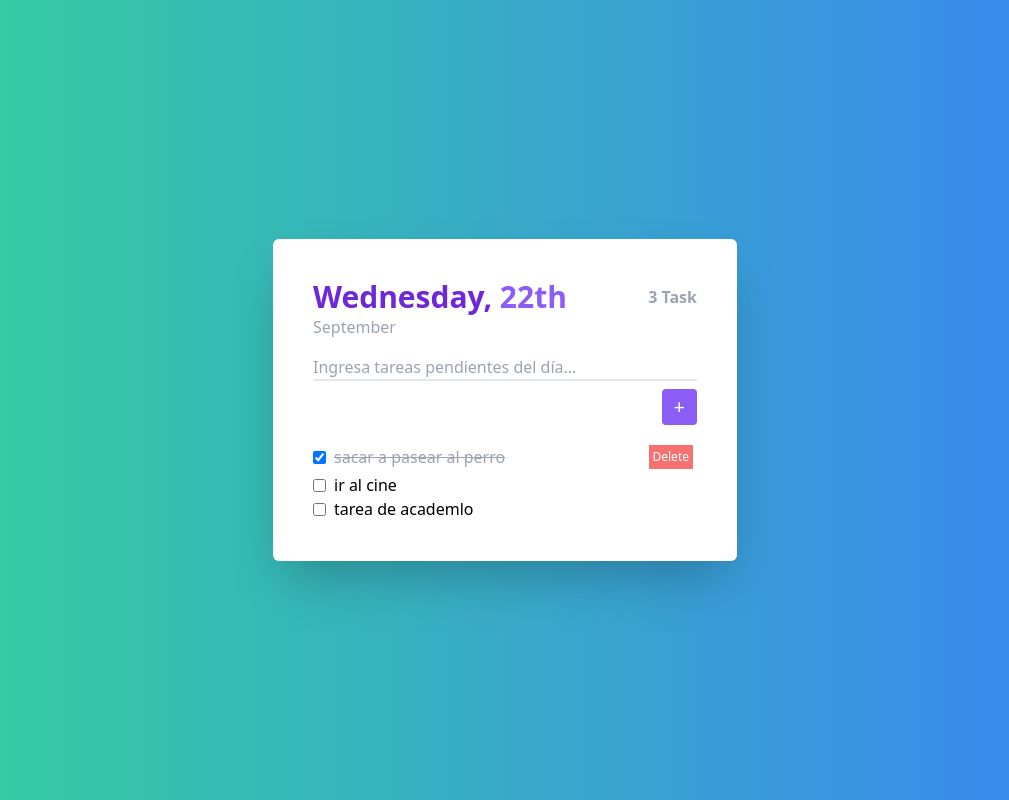
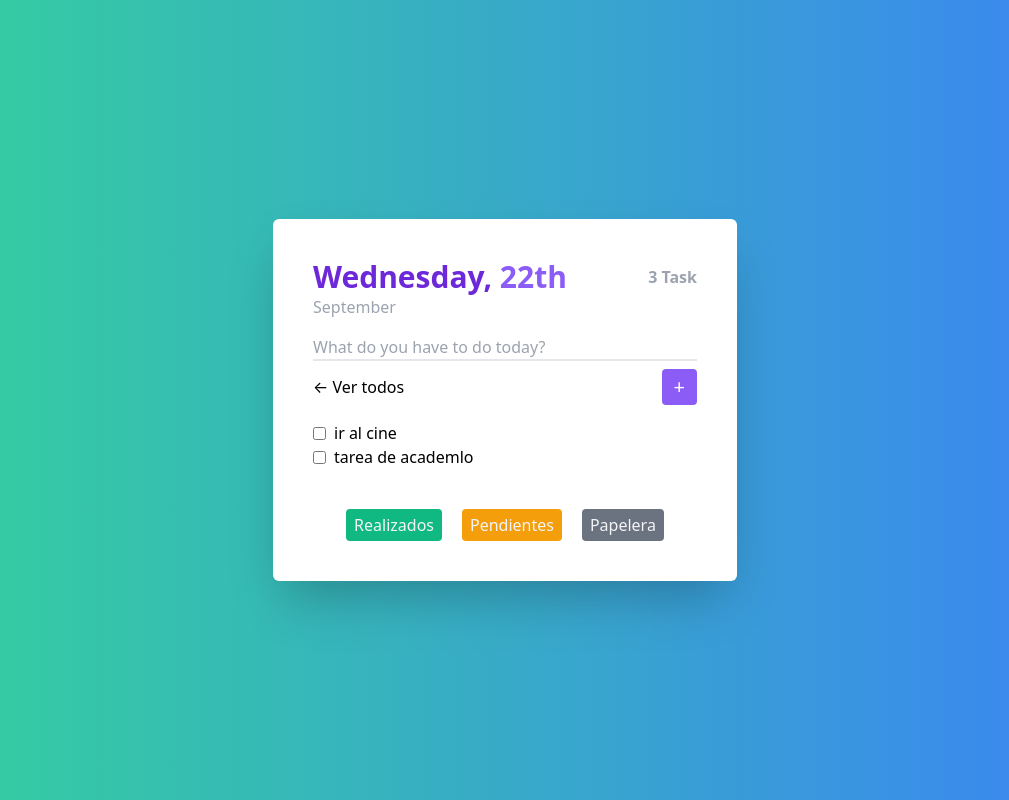
Before and after one commit to franciscovento/crud-list-todo, a React (Create React App) app: page /#/pendientes in a window 1280 px wide. Before the commit this address led to /. Shown: the whole page, without its empty margins (135-1144 px from the left). Built offline with nearby package versions, Linux system fonts and the light colour scheme.

Commit message:
filtros tareas

```diff
--- a/package.json
+++ b/package.json
@@ -9,13 +9,14 @@
     "@testing-library/user-event": "^12.1.10",
     "react": "^17.0.2",
     "react-dom": "^17.0.2",
+    "react-router-dom": "^5.3.0",
     "react-scripts": "4.0.3",
     "web-vitals": "^1.0.1"
   },
   "scripts": {
     "start": "craco start",
-     "build": "craco build",
-     "test": "craco test",
+    "build": "craco build",
+    "test": "craco test",
     "eject": "react-scripts eject"
   },
   "eslintConfig": {
--- /dev/null
+++ b/src/components/Eliminados.js
@@ -0,0 +1,14 @@
+import React from 'react'
+
+const Eliminados = ({task}) => {
+  return (
+    <div className='flex gap-5 items-center justify-between w-72 sm:w-96'>
+        <div className='flex items-center gap-2'>
+        <input type="checkbox" className='checked:bg-red-400' defaultChecked={true} />
+        <h2 className={'line-through text-gray-400'}>{task}</h2>
+    </div>
+</div>
+  )
+}
+
+export default Eliminados
--- /dev/null
+++ b/src/components/Pendientes.js
@@ -0,0 +1,15 @@
+import React from 'react'
+
+const Pendientes = ({task, status, handleUpdate, id, handleDelete}) => {
+  return (
+    <div className='flex gap-5 items-center justify-between w-72 sm:w-96'>
+        <div className='flex items-center gap-2'>
+        <input type="checkbox" className='checked:bg-red-400' checked={status} onChange={()=>handleUpdate(id)} />
+        <h2 className={status? 'line-through text-gray-400' :'' }>{task}</h2>
+        </div>
+        {status? <button onClick={() => handleDelete(id)} className='bg-red-400 text-white p-1 m-1 text-xs'>Delete</button> : ""}
+    </div>
+  )
+}
+
+export default Pendientes
--- /dev/null
+++ b/src/components/Realizados.js
@@ -0,0 +1,15 @@
+import React from 'react'
+
+const Realizados = ({task, status, handleUpdate, id, handleDelete}) => {
+  return (
+    <div className='flex gap-5 items-center justify-between w-72 sm:w-96'>
+        <div className='flex items-center gap-2'>
+        <input type="checkbox" className='checked:bg-red-400' checked={status} onChange={()=>handleUpdate(id)} />
+        <h2 className={status? 'line-through text-gray-400' :'' }>{task}</h2>
+        </div>
+        {status? <button onClick={() => handleDelete(id)} className='bg-red-400 text-white p-1 m-1 text-xs'>Delete</button> : ""}
+    </div>
+  )
+}
+
+export default Realizados
--- a/src/components/TodoContainer.js
+++ b/src/components/TodoContainer.js
@@ -1,17 +1,24 @@
-import {  useState } from "react"
+import {  useEffect, useState } from "react"
 import TodoItem from "./TodoItem"
 import  { Days, Month } from '../services/getDate'
+import Eliminados from "./Eliminados"
+import Realizados from "./Realizados"
+import { HashRouter as Router, Link, Route, Switch } from "react-router-dom"
+import Pendientes from "./Pendientes"
 
 const arrayTask = [
     {
+        id: 1,
         task: "sacar a pasear al perro",
         status: true
     },
     {
+        id: 2,
         task: "ir al cine",
         status: false
     },
     {
+        id: 3,
         task: "tarea de academlo",
         status: false
     }
@@ -25,9 +32,21 @@ const TodoContainer = () => {
 
     const [tareas, setTareas] = useState(arrayTask);
     const [currentTask, setCurrentTask] = useState("");
+    const [eliminados, setEliminados] = useState("");
+    const [contador, setContador] = useState(4);
 
+    useEffect(()=> {
+        if (localStorage.getItem("taks")) {
+            const dataLocalStorage = localStorage.getItem("taks");
+           setTareas(JSON.parse(dataLocalStorage));
+        }
 
+        if(localStorage.getItem("eliminados")){
+            const eliminadosLocalStorage = localStorage.getItem("eliminados");
+            setEliminados(JSON.parse(eliminadosLocalStorage))
+        }
 
+    },[])
 
 
     const handleChangue = (e) => {
@@ -37,37 +56,54 @@ const TodoContainer = () => {
 
     const handleSubmit = (e) => {
         e.preventDefault();
+        setContador(prev => prev + 1);
         if(currentTask !== ""){
-
-        setTareas([...tareas, {task: currentTask, status: false}])
+        setTareas([...tareas, {id:contador, task: currentTask, status: false}])
        setCurrentTask("");
         }else{
             alert("Debes ingresar una tarea");
         }
     }
 
+
+
     const handleDelete = (id) => {
         const deleteTodos = [...tareas];
+        const itemDelete = deleteTodos.findIndex(x => x.id === id);
+        const item = deleteTodos.find(x => x.id === id)
+        deleteTodos.splice(itemDelete, 1);
+        setEliminados([...eliminados, item])
+        setTareas(deleteTodos);
 
-        deleteTodos.splice(id, 1);
-
-        setTareas(deleteTodos);
     }
 
     const handleUpdate = (id) => {
         const updateTodos = [...tareas];
-        updateTodos.splice(id, 1, {task: tareas[id].task, status: !tareas[id].status})
+        const itemUpdate = updateTodos.findIndex(x => x.id === id)
+        let item = updateTodos.find(x => x.id === id)
+         item = {...item, status: !item.status}
+        updateTodos.splice(itemUpdate, 1, item)
         setTareas(updateTodos);
 
     }
+
+
 
 const month = Month[new Date().getMonth()];
 const date = new Date().getDate();
 const day = Days[new Date().getDay()];
 
 
+useEffect(()=> {
+
+    localStorage.setItem("taks", JSON.stringify(tareas));
+    localStorage.setItem("eliminados", JSON.stringify(eliminados));
+
+},[tareas, eliminados])
+
 
   return (
+    <Router>
     <div className='bg-white p-5 sm:p-10 rounded-md shadow-2xl'>
         <div className='flex justify-between items-center '>
         <h2 className='text-purple-700 font-semibold text-3xl'>{day}, <span className='text-purple-500'>{date}th</span></h2>
@@ -76,14 +112,38 @@ const day = Days[new Date().getDay()];
         <p className='text-gray-400'>{month}</p>
     <div>
         <form onSubmit={(e) => handleSubmit(e)}>
-        <input className='mt-4 mb-2 border-b-2 outline-none w-full' type="text" onChange={(e) => handleChangue(e)} value={currentTask} placeholder='Ingresa tareas pendientes del día...' />
-        <button className='mb-4 bg-purple-500 px-3 py-1 float-right	text-white rounded text-xl ' type='submit'>+</button>
+        <input className='mt-4 mb-2 border-b-2 outline-none w-full' type="text" onChange={(e) => handleChangue(e)} value={currentTask} placeholder='What do you have to do today?' />
+        <div className='flex items-center justify-between mb-4'>
+            <Link to='/'>← Ver todos</Link>
+            <button className='bg-purple-500 px-3 py-1 float-right	text-white rounded text-xl ' type='submit'>+</button>
+        </div>
         </form>
     </div>
     <div className='max-h-80 overflow-y-auto w-full' id='taskcontainer-scroll'>
-      {tareas.map((x,i) => <TodoItem key={i} task={x.task} status={x.status} id={i} handleUpdate={handleUpdate} handleDelete={handleDelete}  />)}
+        <Switch>
+            <Route path='/' exact >
+                {tareas.length > 0? tareas.map((x,i) => <TodoItem key={i} task={x.task} status={x.status} id={x.id} handleUpdate={handleUpdate} handleDelete={handleDelete}/>): 'Sin tareas'}
+            </Route>
+            <Route path='/eliminados'>
+                {eliminados ? eliminados.map((x,i) => <Eliminados key={i} task={x.task} />) : "Papelera vacía"}
+            </Route>
+            <Route path='/realizados'>
+                {tareas.filter(x => x.status === true).length > 0? tareas.filter(x => x.status === true).map((x,i) => <Realizados key={i} task={x.task} status={x.status} id={x.id} handleUpdate={handleUpdate} handleDelete={handleDelete}/>): 'No hay tareas realizadas'}
+            </Route>
+            <Route path='/pendientes'>
+                {tareas.filter(x => x.status === false).length > 0? tareas.filter(x => x.status === false).map((x,i) => <Pendientes key={i} task={x.task} status={x.status} id={x.id} handleUpdate={handleUpdate} handleDelete={handleDelete}/>): 'No hay tareas pendientes'}
+            </Route>
+        </Switch>
+
+
+    </div>
+    <div className='flex gap-5 justify-center mt-10 '>
+        <Link to='/realizados' className='bg-green-500 px-2 text-gray-100 rounded py-1'>Realizados</Link>
+        <Link to='/pendientes' className='bg-yellow-500 px-2 text-gray-100 rounded py-1'>Pendientes</Link>
+        <Link to='/eliminados' className='bg-gray-500 px-2 text-gray-100 rounded py-1'>Papelera</Link>
     </div>
     </div>
+    </Router>
   )
 }
 
```
Also changed, not shown: 2 other files (tests, documents, lock files or other folders).
